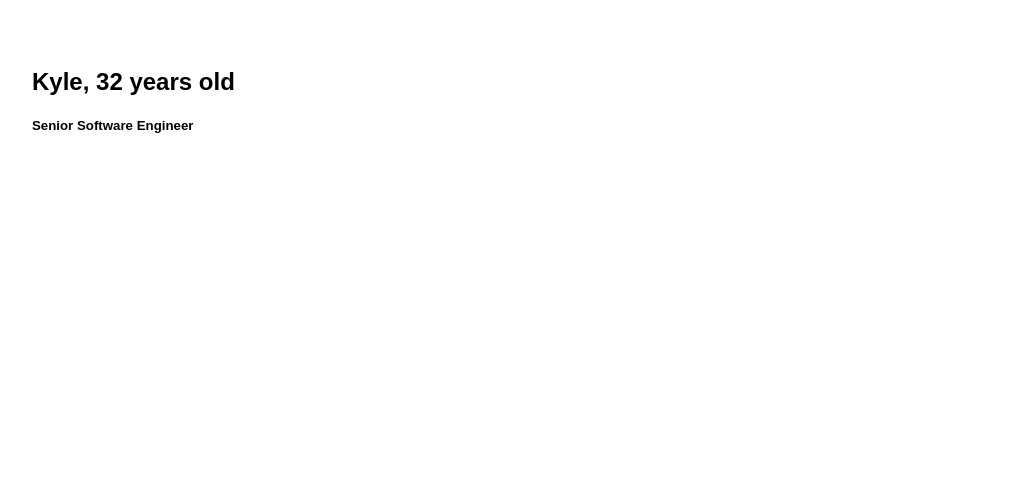
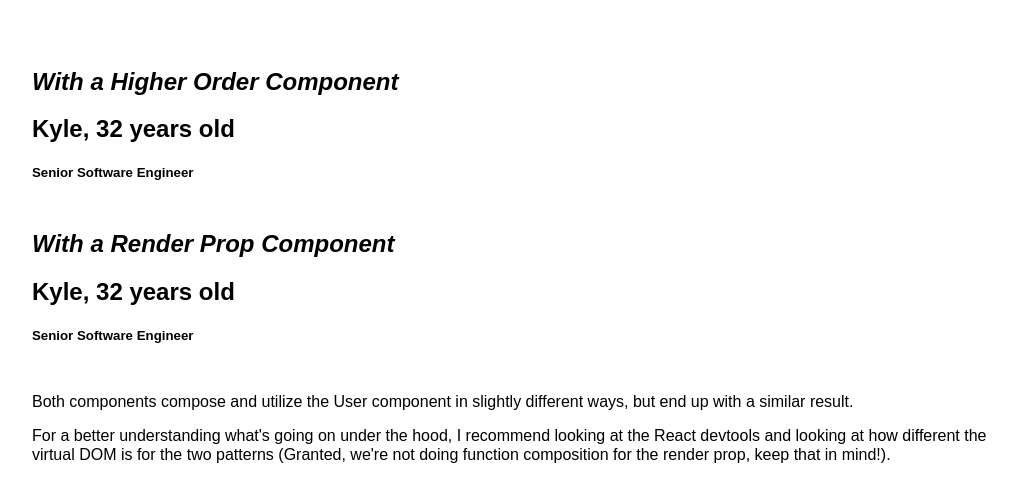
Before and after one commit to kyleshevlin/react-101, a React app: page / in a window 1280 px wide. Shown: the top 502 px of the page, without its empty margins (128-1145 px from the left). Built offline with nearby package versions, Linux system fonts and the light colour scheme.

Commit message:
add our first render prop component

```diff
--- a/src/js/components/App.jsx
+++ b/src/js/components/App.jsx
@@ -6,6 +6,7 @@ import store from '../store'
 // import GithubProfileContainer from '../containers/GithubProfileContainer'
 import User from './User'
 import { withKyle } from '../hocs'
+import KyleProvider from '../renderProps'
 
 const Container = styled.div`
   width: 75%;
@@ -15,12 +16,41 @@ const Container = styled.div`
   margin-right: auto;
 `
 
-const Kyle = withKyle(User)
+const Box = styled.div`margin-bottom: 50px;`
+
+const KyleViaHoc = withKyle(User)
 
 const App = () => (
   <Provider store={store}>
     <Container>
-      <Kyle />
+      <Box>
+        <h2>
+          <em>With a Higher Order Component</em>
+        </h2>
+        <KyleViaHoc />
+      </Box>
+
+      <Box>
+        <h2>
+          <em>With a Render Prop Component</em>
+        </h2>
+        <KyleProvider render={User} />
+      </Box>
+
+      <Box>
+        <p>
+          Both components compose and utilize the User component in
+          slightly different ways, but end up with a similar result.
+        </p>
+
+        <p>
+          {`For a better understanding what's going on under the hood, I
+          recommend looking at the React devtools and looking at how
+          different the virtual DOM is for the two patterns (Granted,
+          we're not doing function composition for the render prop,
+          keep that in mind!).`}
+        </p>
+      </Box>
     </Container>
   </Provider>
 )
--- /dev/null
+++ b/src/js/renderProps/index.jsx
@@ -0,0 +1,51 @@
+import React from 'react'
+import PropTypes from 'prop-types'
+
+// Render props are the evolution of a pattern called "Function as Children".
+// Most of the time, we would expect the child of a component to be JSX.
+// But because `children` is just a prop on a component, we can actually
+// set the child to something other than more components easily. As the name
+// would imply, in this pattern, we provide a function as a child to our
+// component. We then supply arguments to this child function. It looks like this:
+
+const KyleAsAFAC = ({ children }) =>
+  children('Kyle', 32, 'Senior Software Engineer')
+
+// So we call `children()` and pass in our arguments. To then use this in our,
+// we would use it like so:
+
+// eslint-disable-next-line no-unused-vars
+const useFAC = (
+  <KyleAsAFAC>
+    {(name, age, jobTitle) => (
+      <div>
+        <h2>
+          {name} - {age}
+        </h2>
+        <h5>{jobTitle}</h5>
+      </div>
+    )}
+  </KyleAsAFAC>
+)
+
+// As you can see, our component supplies the child function with the arguments
+// we specified. This can be another useful way for sharing functionality in
+// our React applications.
+
+// When you take this a bit further, we can move the function from the
+// `children` prop and onto our own prop, most commonly called `render`,
+// hence the name Render Prop for the pattern. They are virtually identical
+// patterns.
+
+const KyleProvider = ({ render }) =>
+  render({
+    name: 'Kyle',
+    age: 32,
+    jobTitle: 'Senior Software Engineer'
+  })
+
+KyleProvider.propTypes = {
+  render: PropTypes.func.isRequired
+}
+
+export default KyleProvider
```
